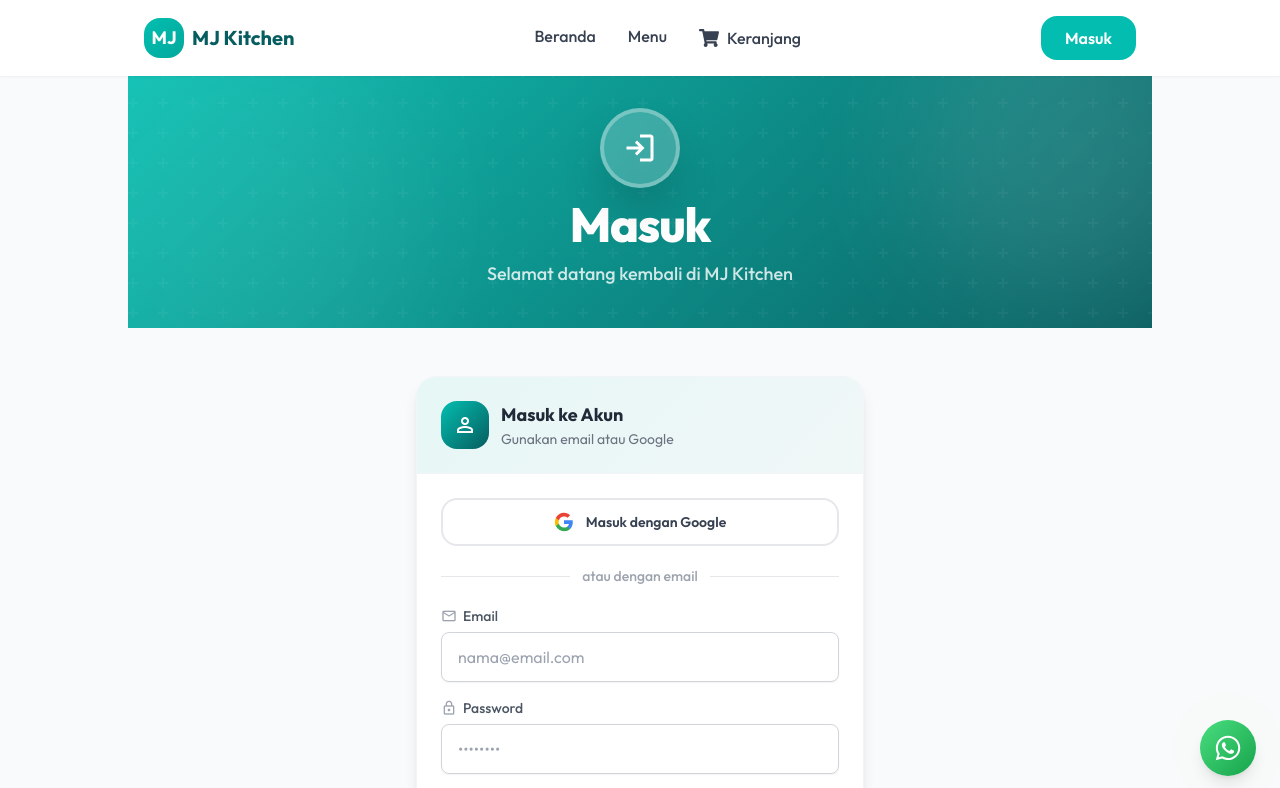
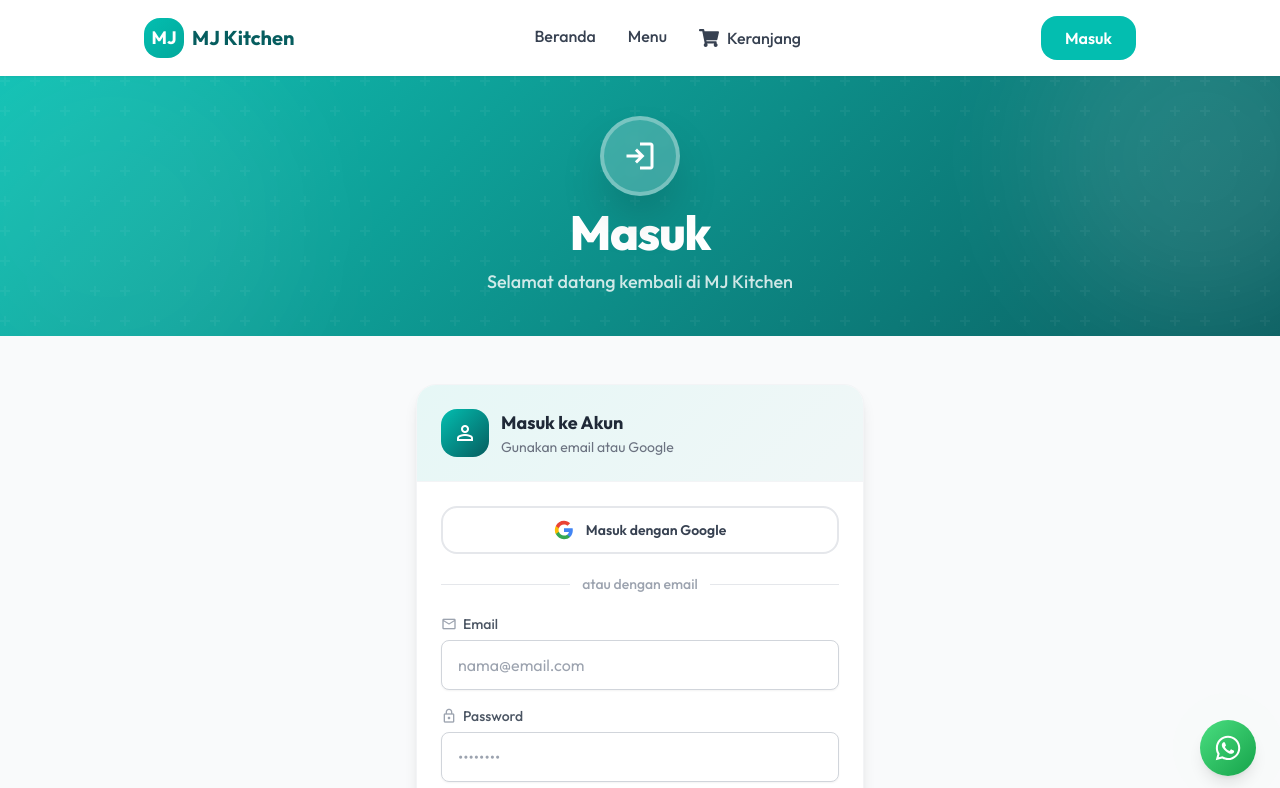
Before and after one commit to kitchenprojects/mj-frontend, a React (Vite) app: page /login in a window 1280 px wide. Shown: the top 788 px of the page. Built offline with nearby package versions, Linux system fonts and the light colour scheme; no server answers.

Commit message:
feat: Introduce core application pages for menu, order tracking, user authentication, and profile management, supported by a new layout component.

```diff
--- a/src/components/Layout.jsx
+++ b/src/components/Layout.jsx
@@ -10,9 +10,9 @@
       <Navbar />
 
       {/* This 'main' section is set to grow, pushing the footer down.
-        The content inside is constrained by 'max-w-5xl'.
+        The content inside is constrained by 'max-w-7xl' for better desktop experience.
       */}
-      <main className="flex-grow w-full max-w-5xl mx-auto p-4 md:p-6">
+      <main className="flex-grow w-full max-w-7xl mx-auto px-4 md:px-6 lg:px-8 py-8">
         <Outlet />
       </main>
 
--- a/src/pages/LoginPage.jsx
+++ b/src/pages/LoginPage.jsx
@@ -41,7 +41,7 @@
   };
 
   return (
-    <div className="min-h-screen -mx-4 md:-mx-6 -mt-8 flex flex-col">
+    <div className="min-h-screen -mx-4 md:-mx-6 lg:-mx-8 -my-8 flex flex-col">
       {/* Hero Section */}
       <div className="w-full">
         <div
--- a/src/pages/MenuPage.jsx
+++ b/src/pages/MenuPage.jsx
@@ -109,7 +109,7 @@
   };
 
   return (
-    <div className="min-h-screen -mx-4 md:-mx-6 -mt-8">
+    <div className="min-h-screen -mx-4 md:-mx-6 lg:-mx-8 -my-8">
       {/* Hero Section */}
       <div className="w-full">
         <div
--- a/src/pages/OrderTrackingPage.jsx
+++ b/src/pages/OrderTrackingPage.jsx
@@ -72,7 +72,7 @@
   }, [profile]);
 
   return (
-    <div className="min-h-screen -mx-4 md:-mx-6 -mt-8">
+    <div className="min-h-screen -mx-4 md:-mx-6 lg:-mx-8 -my-8">
       {/* Hero Section */}
       <div className="w-full">
         <div
--- a/src/pages/ProfilePage.jsx
+++ b/src/pages/ProfilePage.jsx
@@ -5,7 +5,7 @@
 
 export default function ProfilePage() {
   return (
-    <div className="min-h-screen -mx-4 md:-mx-6 -mt-8">
+    <div className="min-h-screen -mx-4 md:-mx-6 lg:-mx-8 -my-8">
       {/* Hero Section */}
       <div className="w-full">
         <div
--- a/src/pages/RegisterPage.jsx
+++ b/src/pages/RegisterPage.jsx
@@ -84,7 +84,7 @@
   };
 
   return (
-    <div className="min-h-screen -mx-4 md:-mx-6 -mt-8 flex flex-col">
+    <div className="min-h-screen -mx-4 md:-mx-6 lg:-mx-8 -my-8 flex flex-col">
       {/* Hero Section */}
       <div className="w-full">
         <div
```
